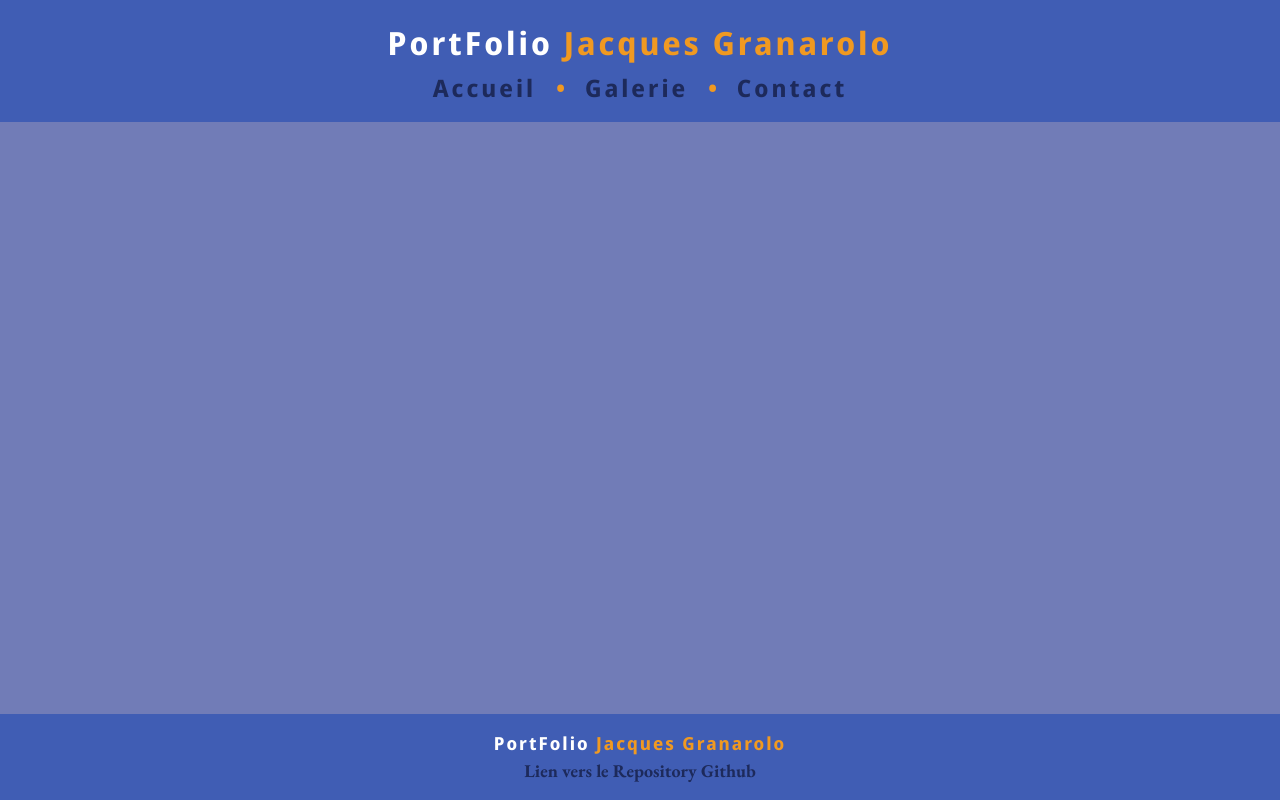
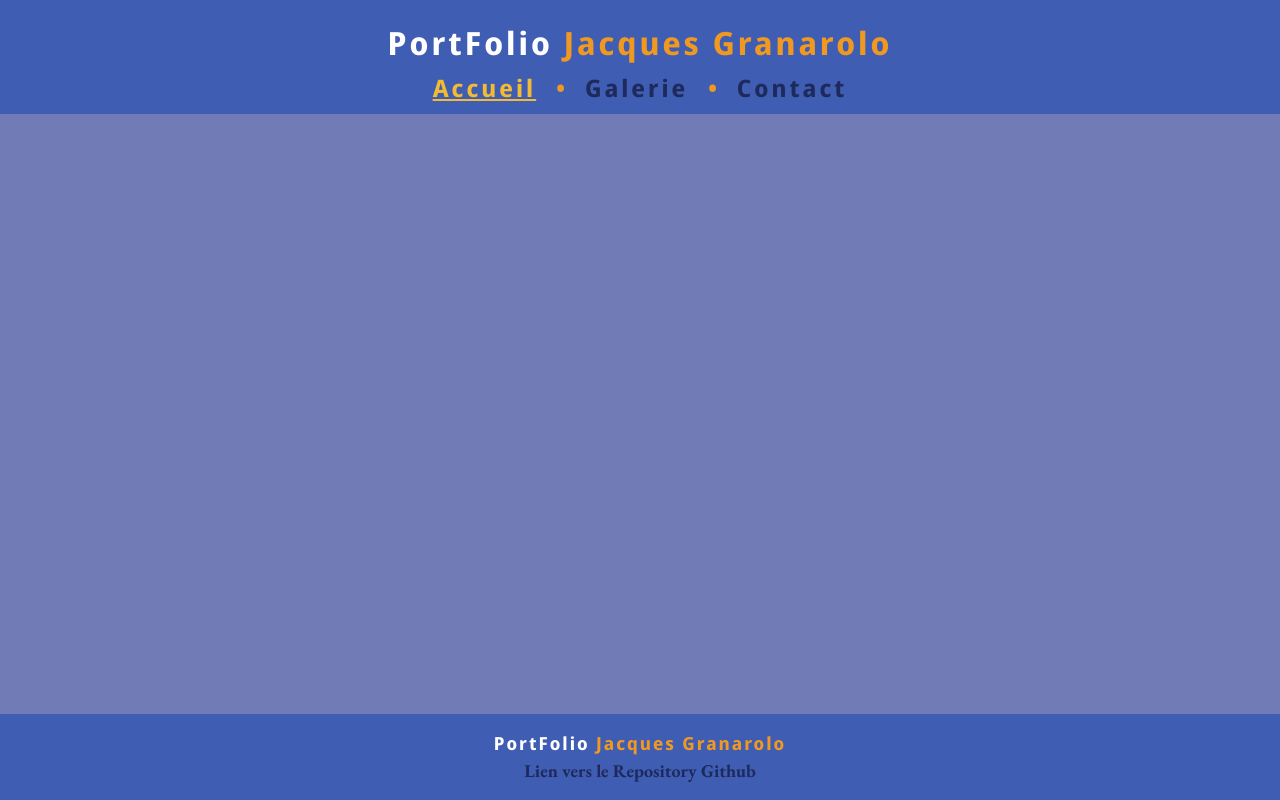
Before and after one commit to jacquesgrana/Portfolio-React, a React (Create React App) app: page / in a window 1280 px wide. Built offline with nearby package versions, Linux system fonts and the light colour scheme.

Commit message:
utilisation de la navbar de react-bootstrap

```diff
--- a/src/component/home/AccordionItemHomeLinks.tsx
+++ b/src/component/home/AccordionItemHomeLinks.tsx
@@ -10,32 +10,34 @@ const AccordionItemHomeLinks = (props: any) => {
     return (
         <Accordion.Item eventKey="3" className="mb-2">
             <Accordion.Header>
-                <h3 className="title-2-bold text-white text-center mt-2 ms-0"><span id="accordion-bullet-3" className="accordion-bullet text-orange me-1 transition-03s">•</span> <span id="accordion-title-3" className="accordion-title transition-03s text-space-2">Liens & CV</span></h3>
+                <h3 className="title-2-bold text-white text-center mt-2 ms-0">
+                    <span id="accordion-bullet-3" className="accordion-bullet text-orange me-1 transition-03s">•</span> <span id="accordion-title-3" className="accordion-title transition-03s text-space-2">Liens & CV</span>
+                </h3>
             </Accordion.Header>
             <Accordion.Body >
                 <div className="body-accordion-container">
                     <Link className="" to={props.githubRPersoUrl} title="Lien vers mon Github" target="_blank" rel="noopener noreferrer">
-                    <span className="logo-container-accordion-home">
-                        <img src={props.githubLogo} alt="logo github" className="logo-accordion-github-home" />
-                        <p className="link-2">GITHUB</p>
+                        <span className="logo-container-accordion-home">
+                            <img src={props.githubLogo} alt="logo github" className="logo-accordion-github-home" />
+                            <span className="link-2">GITHUB</span>
                         </span>
                     </Link>
                     <Link className="" to={props.linkedinPersoUrl} title="Lien vers mon LinkedIn" target="_blank" rel="noopener noreferrer">
                         <span className="logo-container-accordion-home">
-                        <img src={props.linkedInLogo} alt="logo LinkedIn" className="logo-accordion-linkedin-home" />
-                        <p className="link-2">LINKEDIN</p>
+                            <img src={props.linkedInLogo} alt="logo LinkedIn" className="logo-accordion-linkedin-home" />
+                            <span className="link-2">LINKEDIN</span>
                         </span>
                     </Link>
                     <Link className="" to={props.opquastCertificateUrl} title="Lien vers mon Certificat Opquast" target="_blank" rel="noopener noreferrer">
                         <span className="logo-container-accordion-home">
-                        <img src={props.opquastCertificateLogo} alt="logo certificat Opquast" className="logo-accordion-cv-home" />
-                        <p className="link-2">OPQUAST</p>
+                            <img src={props.opquastCertificateLogo} alt="logo certificat Opquast" className="logo-accordion-cv-home" />
+                            <span className="link-2">OPQUAST</span>
                         </span>
                     </Link>
                     <Link className="" to={cvPdf} title="Lien vers mon CV" target="_blank" rel="noopener noreferrer">
                         <span className="logo-container-accordion-home">
-                        <img src={props.cvLogo} alt="logo certificat Opquast" className="logo-accordion-cv-home" />
-                        <p className="link-2">CV en PDF</p>
+                            <img src={props.cvLogo} alt="logo certificat Opquast" className="logo-accordion-cv-home" />
+                            <span className="link-2">CV en PDF</span>
                         </span>
                     </Link>
                 </div>
--- a/src/component/template/Header.tsx
+++ b/src/component/template/Header.tsx
@@ -1,16 +1,16 @@
 import { useEffect, useState } from "react";
+import Nav from "react-bootstrap/Nav";
 import { Link } from "react-router-dom";
 
 const Header = () => {
     const [isScrolled, setIsScrolled] = useState(false);
 
     useEffect(() => {
+      setActivePage(0);
       const handleScroll = () => {
         if (window.scrollY > 0) {
-            //console.log('scrolled');
           setIsScrolled(true);
         } else {
-            //console.log('no scrolled');
           setIsScrolled(false);
         }
       };
@@ -21,10 +21,66 @@ const Header = () => {
         window.removeEventListener('scroll', handleScroll);
       };
     }, []);
+
+
+      const setActivePage = (index: number) => {
+        console.log(index);
+        const linkHome = document.getElementById("link-home");
+        const linkGallery = document.getElementById("link-gallery");
+        const linkContact = document.getElementById("link-contact");
+
+        switch (index) {
+          case 0:
+            linkHome?.classList.add("active");
+            linkGallery?.classList.remove("active");
+            linkContact?.classList.remove("active");
+            break;
+          case 1:
+            linkHome?.classList.remove("active");
+            linkGallery?.classList.add("active");
+            linkContact?.classList.remove("active");
+            break;
+          case 2:
+            linkHome?.classList.remove("active");
+            linkGallery?.classList.remove("active");
+            linkContact?.classList.add("active");
+            break;
+        }
+
+      }
       //console.log(isScrolled ? "border-bottom-header-1" : "");
     return (
-        <header id="app-header" className={isScrolled ? "border-bottom-header-1" : "transition-03s"}>
-            <h1 className="text-center title-1-bold mt-4 text-white text-space-3">PortFolio <span className="text-orange">Jacques Granarolo</span></h1>
+        <header id="app-header" className={isScrolled ? "border-bottom-header-1 pb-2" : "transition-03s pb-2"}>
+            <h1 className="text-center title-1-bold mt-4 text-white text-space-3">PortFolio <span className="text-orange">Jacques Granarolo</span>
+            </h1>
+            <Nav className="justify-content-center link-header header-nav" variant="underline" defaultActiveKey="0" >
+            <Nav.Item onClick={(e) => setActivePage(0)}>
+              <Link id="link-home" to="/home" className={`link-1 text-space-3`}>
+                Accueil
+              </Link>
+            </Nav.Item>
+            <span className="text-orange"> • </span>
+            <Nav.Item onClick={(e) => setActivePage(1)}>
+              <Link id="link-gallery" to="/gallery" className={`link-1 text-space-3`}>
+                Galerie
+              </Link>
+            </Nav.Item>
+            <span className="text-orange"> • </span>
+            <Nav.Item onClick={(e) => setActivePage(2)}>
+              <Link id="link-contact" to="/contact" className={`link-1 text-space-3`}>
+                Contact
+              </Link>
+            </Nav.Item>
+            </Nav>
+
+        </header>
+    );
+
+}
+export default Header;
+
+/*
+
             <nav>
                 <ul className="link-header header-nav text-center">
                     <li className="list-nav"><Link to="/home"  className="link-1 text-space-3">Accueil</Link></li>
@@ -34,8 +90,5 @@ const Header = () => {
                     <li className="list-nav"><Link to="/contact" className="link-1 text-space-3">Contact</Link></li>
                 </ul>
             </nav>
-        </header>
-    );
 
-}
-export default Header;
+*/
--- a/src/scss/component/_header.scss
+++ b/src/scss/component/_header.scss
@@ -27,6 +27,12 @@
         gap: 20px;
         padding: 0;
     }
+
+    .active {
+        color: $color-light-orange;
+        transition: 0.3s;
+        text-decoration: underline;
+    }
 }
 
 .border-bottom-header-1 {
```
Also changed, not shown: src/component/home/AccordionItemHomeDiplomas.tsx (indentation only). Lines whose indentation alone changed are shown as unchanged.
